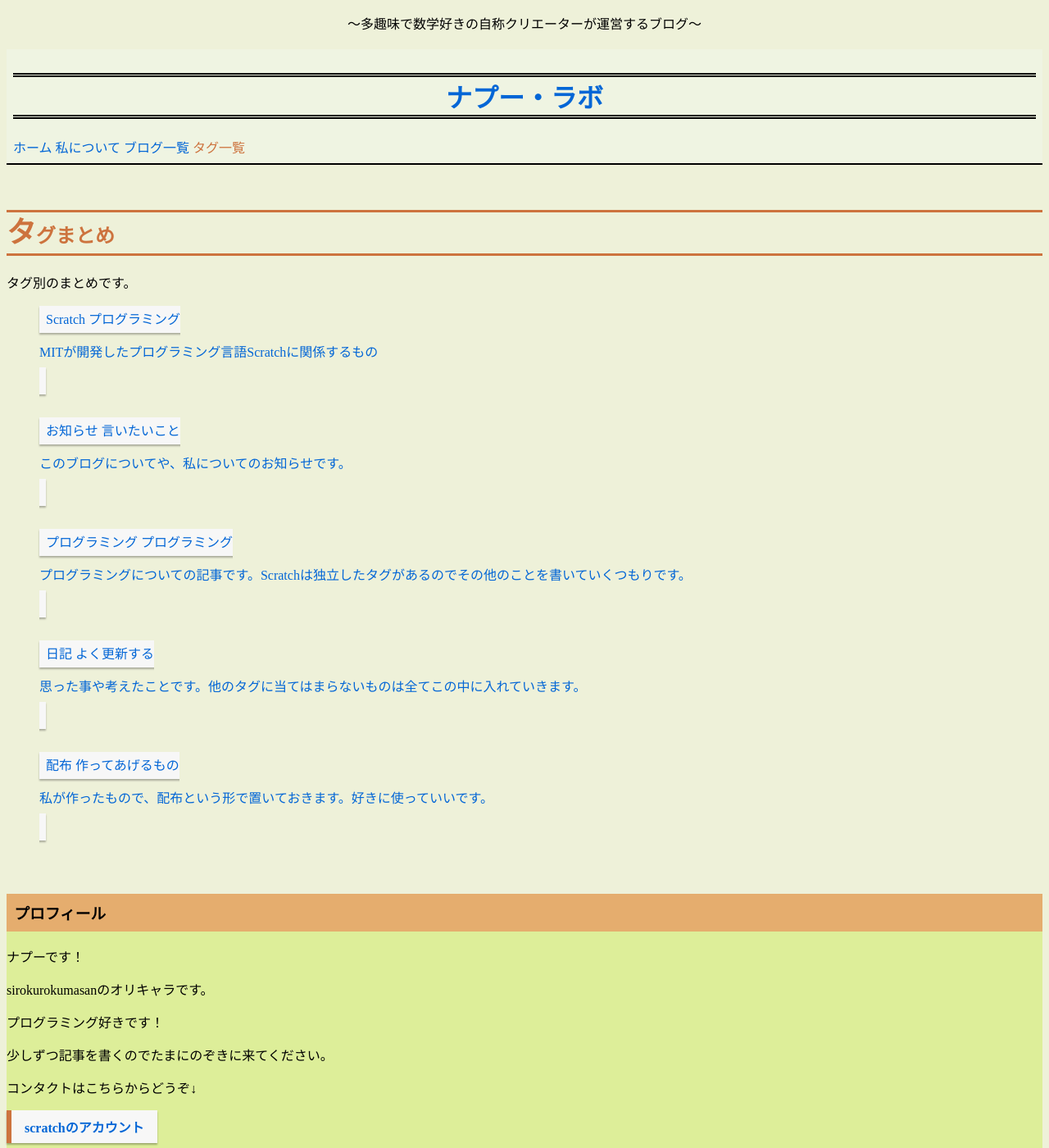
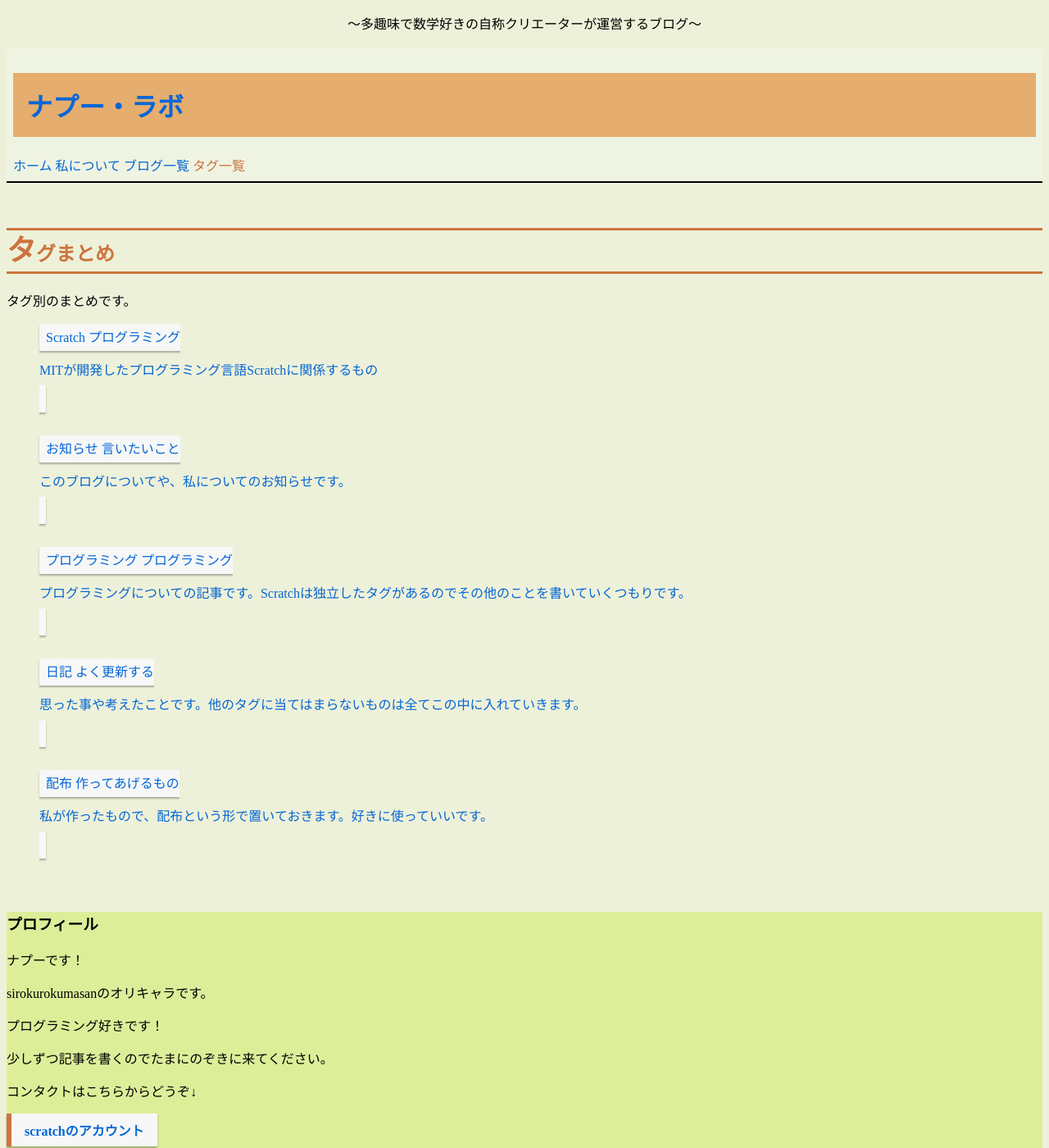
Before and after one commit to sirokurokumasan/sirokurokumasan.github.io, a Jekyll site: the page built from staff.md, in a window 1280 px wide and 1400 px high. Shown: the whole window at 82% size. Built offline with Jekyll 4.4.1, drawn with Linux system fonts in a browser that asks for light colours.

Commit message:
Update main.scss

```diff
--- a/_sass/main.scss
+++ b/_sass/main.scss
@@ -11,12 +11,12 @@
   text-decoration:underline;
 }
 
-//このサイトではフッターにしかh1を使わない主義
-h1{
+//このサイトではフッターにしかh1を使わない主義だったが、使いずらいのでh6にした
+h6{
   text-align: center;
   font-size: 7vm;
-  border-top: double 5px #000;
-  border-bottom: double 5px #000;
+  border-top: solid 5px #000;
+  border-bottom: solid 5px #000;
 }
 //タイトル
 h2 {
@@ -27,9 +27,10 @@
   &:first-letter {font-size: 1.5em;}
 }
 //小見出し
-h3 {
+h1 {
   background: #e5ad6e;
   padding: 0.5em;
+  font-size: 0.7vm;
 }
 
 //ここからレイアウト
@@ -104,7 +105,6 @@
 .block{
   background: #f7f7f7;
   padding:0.5em;
-  width: 1000px;
-  height: 800px;
+  width: 90%;
   box-shadow: 0px 2px 2px rgba(0, 0, 0, 0.29);
 }
```
